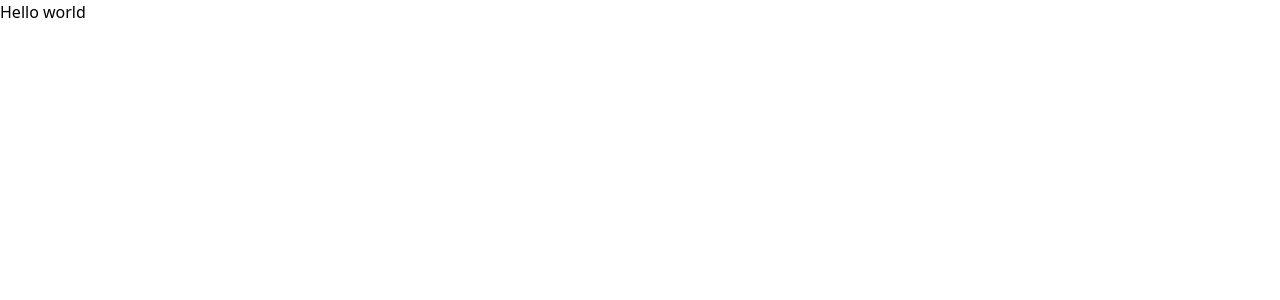
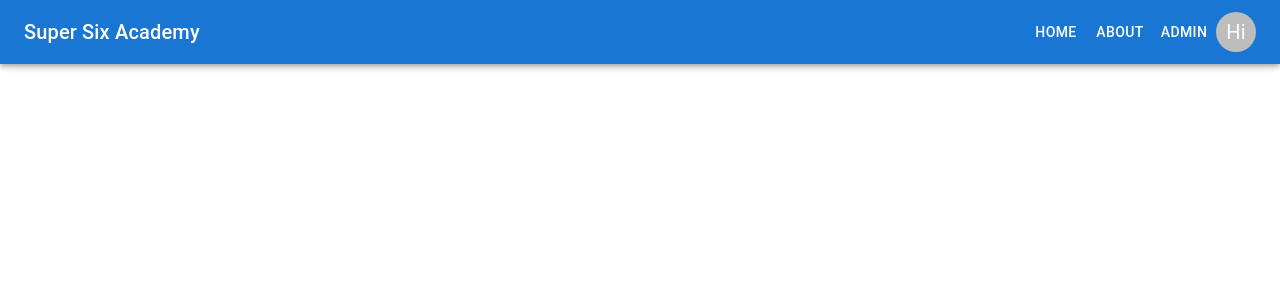
Before and after one commit to harshbhange0/ssa-web, a React (Vite) app: page / in a window 1280 px wide. Shown: the top 300 px of the page. Built offline with nearby package versions, Linux system fonts and the light colour scheme; the HTML template or start-up script is replaced by a standard one.

Commit message:
Add NavBar component to App.tsx
This commit adds the NavBar component to the App component in App.tsx. The previous header element is removed.

```diff
--- a/package.json
+++ b/package.json
@@ -13,10 +13,13 @@
     "@emotion/react": "^11.11.4",
     "@emotion/styled": "^11.11.5",
     "@fontsource/roboto": "^5.0.12",
+    "@mui/icons-material": "^5.15.15",
     "@mui/material": "^5.15.15",
     "@mui/styled-engine-sc": "^6.0.0-alpha.18",
+    "firebase": "^10.10.0",
     "react": "^18.2.0",
     "react-dom": "^18.2.0",
+    "recoil": "^0.7.7",
     "styled-components": "^6.1.8"
   },
   "devDependencies": {
--- a/src/App.tsx
+++ b/src/App.tsx
@@ -1,7 +1,9 @@
+import NavBar from "./components/Appbar";
+
 function App() {
   return (
     <>
-      <h2 className="m-3 flex flex-1 text-red-600 ">Hello world</h2>
+      <NavBar />
     </>
   );
 }
--- /dev/null
+++ b/src/components/Appbar.tsx
@@ -0,0 +1,154 @@
+import * as React from "react";
+import AppBar from "@mui/material/AppBar";
+import Box from "@mui/material/Box";
+import CssBaseline from "@mui/material/CssBaseline";
+import Divider from "@mui/material/Divider";
+import Drawer from "@mui/material/Drawer";
+import IconButton from "@mui/material/IconButton";
+import List from "@mui/material/List";
+import ListItem from "@mui/material/ListItem";
+import ListItemButton from "@mui/material/ListItemButton";
+import ListItemText from "@mui/material/ListItemText";
+import MenuIcon from "@mui/icons-material/Menu";
+import Toolbar from "@mui/material/Toolbar";
+import Typography from "@mui/material/Typography";
+import Button from "@mui/material/Button";
+import Avatar from "@mui/material/Avatar";
+import { Menu, MenuItem } from "@mui/material";
+import Tooltip from "@mui/material/Tooltip";
+
+interface Props {
+  window?: () => Window;
+}
+
+const drawerWidth = 240;
+const navItems = ["Home", "About", "Admin"];
+const settings = ["LeaderBoard", "Profile", "Dashboard", "Logout"];
+
+export default function NavBar(props: Props) {
+  const { window } = props;
+  const [mobileOpen, setMobileOpen] = React.useState(false);
+
+  const handleDrawerToggle = () => {
+    setMobileOpen((prevState) => !prevState);
+  };
+  const [anchorElUser, setAnchorElUser] = React.useState<null | HTMLElement>(
+    null,
+  );
+
+  const handleOpenUserMenu = (event: React.MouseEvent<HTMLElement>) => {
+    setAnchorElUser(event.currentTarget);
+  };
+
+  const handleCloseUserMenu = () => {
+    setAnchorElUser(null);
+  };
+  const drawer = (
+    <Box onClick={handleDrawerToggle} sx={{ textAlign: "center" }}>
+      <Typography variant="h6" sx={{ my: 2 }}>
+        Super Six Academy
+      </Typography>
+      <Divider />
+      <List>
+        {navItems.map((item) => (
+          <ListItem key={item} disablePadding>
+            <ListItemButton sx={{ textAlign: "center" }}>
+              <ListItemText primary={item} />
+            </ListItemButton>
+          </ListItem>
+        ))}
+      </List>
+    </Box>
+  );
+
+  const container =
+    window !== undefined ? () => window().document.body : undefined;
+
+  return (
+    <Box sx={{ display: "flex" }}>
+      <CssBaseline />
+      <AppBar component="nav">
+        <Toolbar
+          sx={{
+            display: "flex",
+            justifyContent: "space-between",
+            width: "100%",
+          }}
+        >
+          <IconButton
+            color="inherit"
+            aria-label="open drawer"
+            edge="start"
+            onClick={handleDrawerToggle}
+            sx={{ mr: 2, display: { sm: "none" } }}
+          >
+            <MenuIcon />
+          </IconButton>
+          <Typography
+            variant="h6"
+            component="div"
+            sx={{ flexGrow: 1, display: { xs: "none", sm: "block" } }}
+          >
+            Super Six Academy
+          </Typography>
+          <Box sx={{ display: { xs: "none", sm: "block" } }}>
+            {navItems.map((item) => (
+              <Button key={item} sx={{ color: "#fff" }}>
+                {item}
+              </Button>
+            ))}
+          </Box>
+          <Box sx={{ flexGrow: 0 }}>
+            <Tooltip title="Open Profile">
+              <IconButton onClick={handleOpenUserMenu} sx={{ p: 0 }}>
+                <Avatar className="bg-transparent" alt="Remy Sharp">Hi</Avatar>
+              </IconButton>
+            </Tooltip>
+            <Menu
+              sx={{ mt: "45px" }}
+              id="menu-appbar"
+              anchorEl={anchorElUser}
+              anchorOrigin={{
+                vertical: "top",
+                horizontal: "right",
+              }}
+              keepMounted
+              transformOrigin={{
+                vertical: "top",
+                horizontal: "right",
+              }}
+              open={Boolean(anchorElUser)}
+              onClose={handleCloseUserMenu}
+            >
+              {settings.map((setting) => (
+                <MenuItem key={setting} onClick={handleCloseUserMenu}>
+                  <Typography textAlign="center">{setting}</Typography>
+                </MenuItem>
+              ))}
+            </Menu>
+          </Box>
+        </Toolbar>{" "}
+      </AppBar>
+      <nav>
+        <Drawer
+          container={container}
+          variant="temporary"
+          open={mobileOpen}
+          onClose={handleDrawerToggle}
+          ModalProps={{
+            keepMounted: true, // Better open performance on mobile.
+          }}
+          sx={{
+            display: { xs: "block", sm: "none" },
+            "& .MuiDrawer-paper": {
+              boxSizing: "border-box",
+              width: drawerWidth,
+            },
+          }}
+        >
+          {drawer}
+        </Drawer>
+      </nav>
+    </Box>
+  );
+}
```
Also changed, not shown: src/firebase/firebase.config.ts (added, +14 -0 lines), 2 other files (tests, documents, lock files or other folders).
